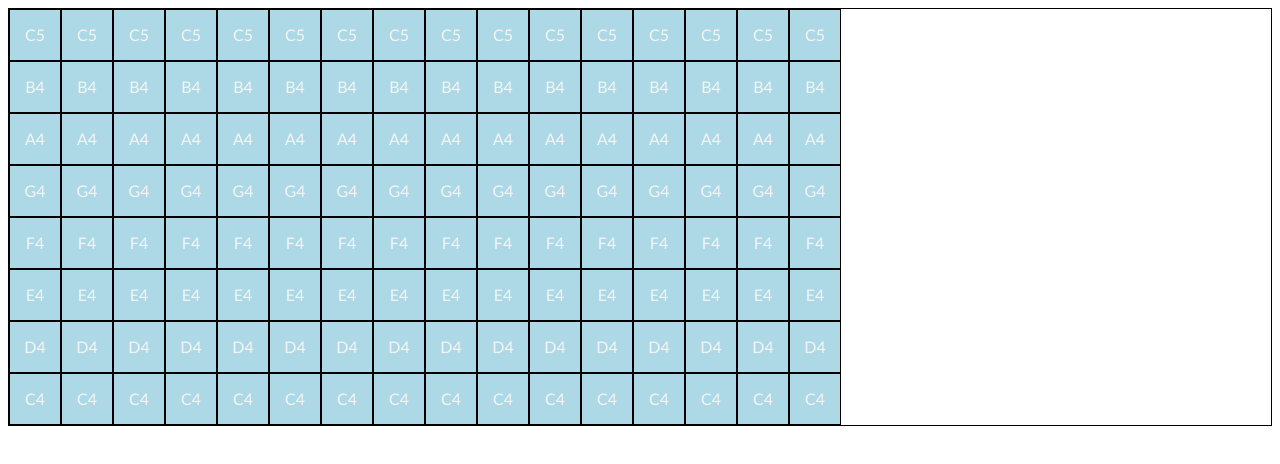
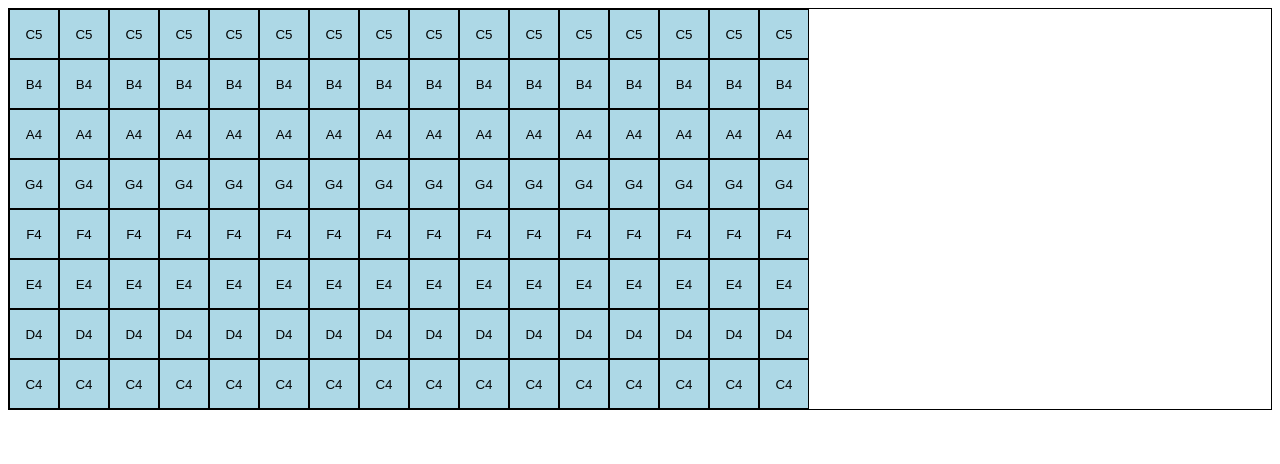
Before and after one commit to tdep/Sequinzer-6001-2a, a React (Vite) app: page / in a window 1280 px wide. Shown: the top 464 px of the page. Built offline with nearby package versions, Linux system fonts and the light colour scheme.

Commit message:
set up grid onClick events for visual effects

```diff
--- a/src/components/Arrays.jsx
+++ b/src/components/Arrays.jsx
@@ -1,8 +1,6 @@
-import * as Tone from 'tone'
-import Synths from './Synths'
 import Notes from './Notes'
 
-const NoteArray = () => {
+const NoteArray = ({ toggled }) => {
 
 	const phrase = {
 		grid: [
@@ -27,13 +25,14 @@ const NoteArray = () => {
 			{
 				column.map((bar, i) => {
 					return(
-						<div classname="column">
-							{row.map((pitch, j) => {
+						<div classname="column" bar={column[i]}>
+							{row.map((pitch) => {
 								return(
-									<div className="note">
+									<div className="note" note={pitch}>
 										<Notes
 											name={pitch}
 											id={bar + pitch}
+											toggled={toggled}
 										/>
 									</div>
 								)
--- a/src/components/Notes.jsx
+++ b/src/components/Notes.jsx
@@ -1,16 +1,31 @@
-const Notes = ({ name, id}) => {
+import { useState } from 'react'
+
+const Notes = ({ name, id, toggled}) => {
+  const [onOff, setOnOff] = useState(false)
   const handleClick = (e) => {
     e.preventDefault()
-    console.log("Clicked")
+    setOnOff(!onOff)
+    console.log(e.target.attributes.name.value)
+    console.log(onOff)
+    return (
+      <>
+        {e.target.attributes.name.value}
+        {e.target.attributes.id.value}
+      </>
+    )
   }
   return (
-    <div className="notes" onClick={handleClick} name={name} id={id}>
-      <span className="noteSpan">
-        {name}
-      </span>
+    <div>
+        <button
+          className="notes"
+          onClick={handleClick}
+          name={name}
+          id={id}
+          style={{background:onOff?"darkblue":"lightblue", color:onOff?"whitesmoke":"black"}}>
+          {name}
+        </button>
     </div>
   )
-
 }
 
 export default Notes
--- a/src/index.css
+++ b/src/index.css
@@ -10,16 +10,18 @@
 
 .note {
   display: flex;
-  border: 1px solid black;
   height: 50px;
   width: 50px;
   justify-content: center;
   align-items: center;
-  background: lightblue;
 }
 
 .notes {
   color: whitesmoke;
+  border: 1px solid black;
+  background: lightblue;
+  height: 50px;
+  width: 50px;
 }
 
 .noteSpan {
```
